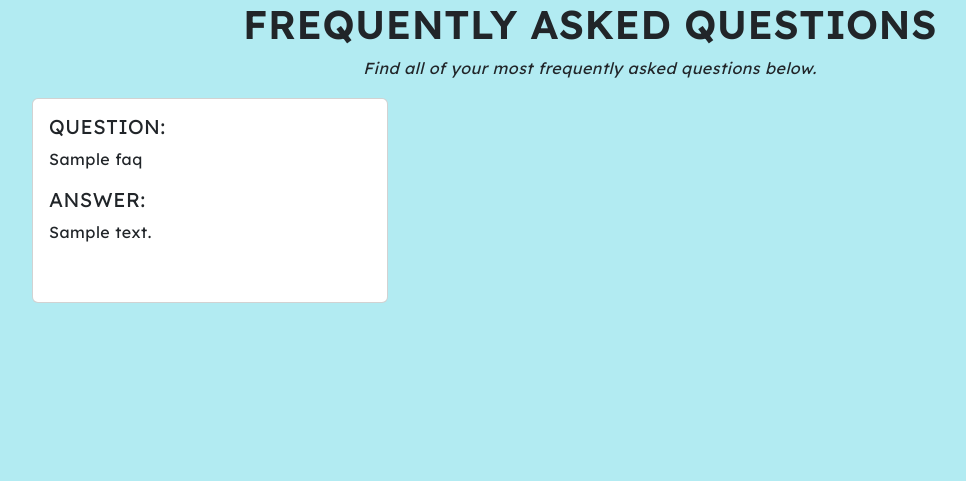
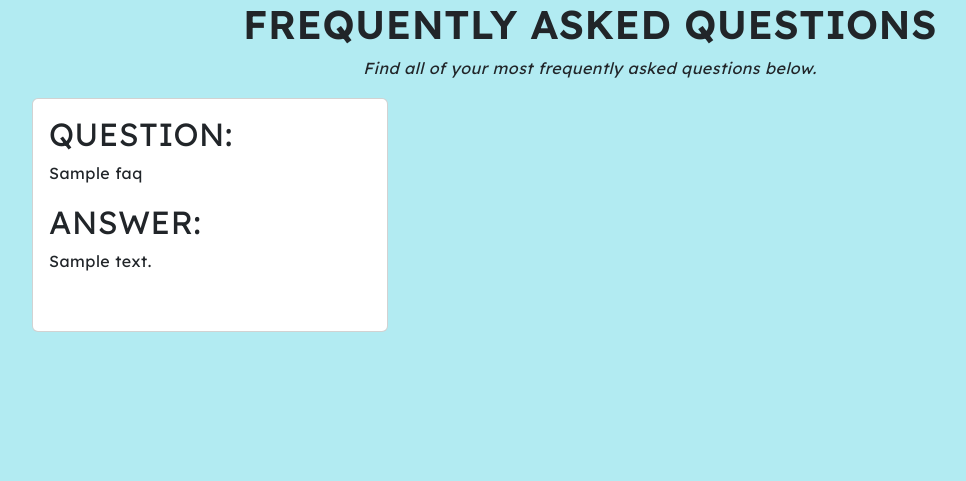
Before and after one commit to hannahro15/Nov24Hackathon, a Django app: page /faq/ in a window 1280 px wide. Shown: the part 68-549 px from the top of the page, without its empty margins (50-1016 px from the left). Run offline with Django 5.2, Linux system fonts and the light colour scheme; tables that the repository leaves empty hold one stand-in row (values such as "Sample post").

Commit message:
Change h5 tags to h2 tags on faq page

```diff
--- a/contact/templates/contact/faq.html
+++ b/contact/templates/contact/faq.html
@@ -1,13 +1,7 @@
-{% extends "base.html" %}
-
-{% load static %}
-
-{% block content %}
+{% extends "base.html" %} {% load static %} {% block content %}
 
 <div class="container">
-    <h1 class="text-center page-titles">
-      Frequently Asked Questions
-    </h1>
+  <h1 class="text-center page-titles">Frequently Asked Questions</h1>
   <p class="text-center page-subtitles">
     Find all of your most frequently asked questions below.
   </p>
@@ -16,18 +10,10 @@
     <div class="col-md-6 col-lg-4 mb-4">
       <div class="card h-100">
         <div class="card-body">
-              <h5 class="card-title">
-                QUESTION:
-              </h5>
-              <p class="card-text">
-                {{ faq.question }}
-              </p>
-              <h5 class="card-title">
-                ANSWER:
-              </h5>
-              <p class="card-text">
-                {{ faq.answer }}
-              </p>
+          <h2 class="card-title">QUESTION:</h2>
+          <p class="card-text">{{ faq.question }}</p>
+          <h2 class="card-title">ANSWER:</h2>
+          <p class="card-text">{{ faq.answer }}</p>
         </div>
       </div>
     </div>
```
Lines whose indentation alone changed are shown as unchanged.
